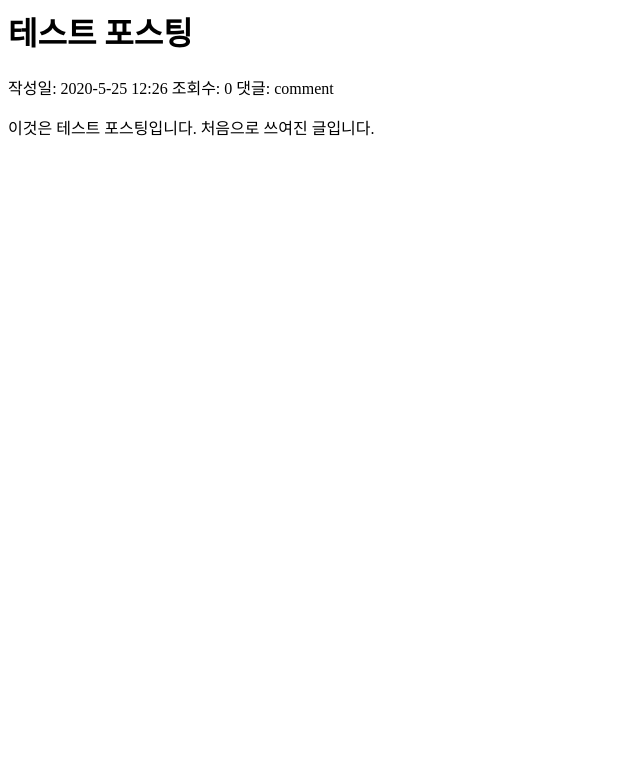
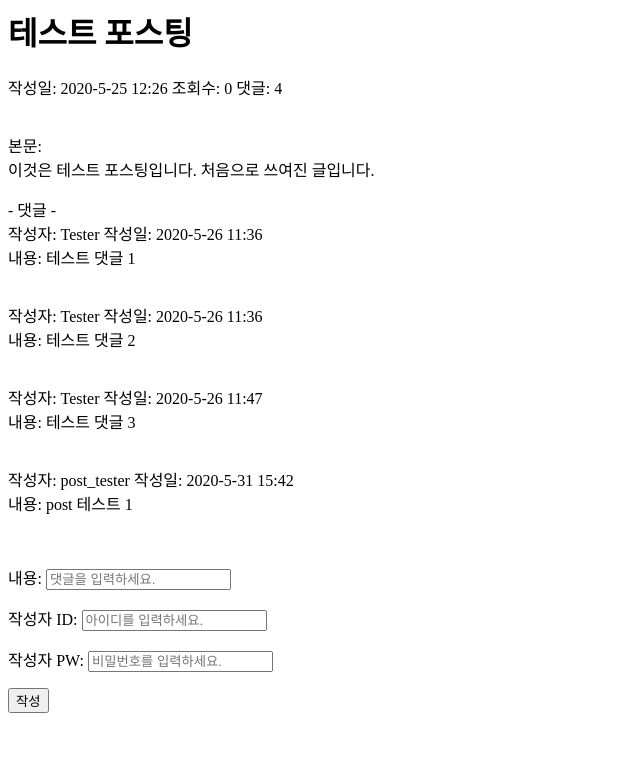
Before and after one commit to jsk0831/My_blog, a Django app: page /blog/1/ in a window 1280 px wide. Shown: the top 783 px of the page, without its empty margins (0-640 px from the left). Run offline with Django 3.2, Linux system fonts and the light colour scheme; data comes from the database, SQL or seed files in the repository; both versions use the stored data as it was after the commit.

Commit message:
add comment
- Change function-based view to class-based view
- Add post, get method to class-based view
- Add comment ID function to post method

```diff
--- a/my_blog/blog/admin.py
+++ b/my_blog/blog/admin.py
@@ -1,4 +1,6 @@
 from django.contrib import admin
-from .models import Post
+from .models import Post, Comment, User
 
-admin.site.register(Post)
+admin.site.register( Post )
+admin.site.register( Comment )
+admin.site.register( User )
--- /dev/null
+++ b/my_blog/blog/forms.py
@@ -0,0 +1,36 @@
+from django import forms
+from .models import Post, Comment, User
+
+class CommentForm( forms.Form ):
+	content = forms.CharField(
+	max_length = 5000,
+	label = '내용',
+	widget = forms.TextInput( attrs = {
+	'placeholder': '댓글을 입력하세요.'
+	} )
+	)
+
+	name = forms.CharField(
+	max_length = 20,
+	label = '작성자 ID',
+	widget = forms.TextInput( attrs = {
+	'placeholder': '아이디를 입력하세요.'
+	} )
+	)
+
+	pw = forms.CharField(
+	max_length = 20,
+	label = '작성자 PW',
+	widget = forms.PasswordInput( attrs = {
+	'placeholder': '비밀번호를 입력하세요.'
+	} )
+	)
+
+	def get_data( self ):
+		# form 데이터에 문제가 없으면
+		if self.is_valid():
+			content = self.cleaned_data[ 'content' ]
+			name = self.cleaned_data[ 'name' ]
+			pw = self.cleaned_data[ 'pw' ]
+			data = { 'content': content, 'name': name, 'pw': pw }
+			return data
--- a/my_blog/blog/models.py
+++ b/my_blog/blog/models.py
@@ -5,7 +5,7 @@ from django.utils import timezone
 class Post(models.Model):
 	title = models.CharField(max_length = 100)
 	content = models.TextField()
-	pub_date = models.DateField( auto_now = True )
+	pub_date = models.DateTimeField( auto_now_add = True )
 	category = models.CharField(max_length = 50)
 	views = models.IntegerField(default = 0)
 	comments = models.IntegerField(default = 0)
@@ -14,10 +14,27 @@ class Post(models.Model):
 		return self.title
 	def get_pub_date(self):
 		return "{}-{}-{} {}:{}".format( self.pub_date.year, self.pub_date.month, self.pub_date.day, self.pub_date.hour, self.pub_date.minute)
+	def plus_views(self):
+		self.views += 1
+	def update_comments( self, comments ):
+		self.comments = comments
+		self.save()
 
 
 class Comment(models.Model):
 	post = models.ForeignKey( Post, on_delete = models.CASCADE )
 	content = models.CharField( max_length = 5000 )
-	pub_date = models.DateField( auto_now = True )
-	author = models.CharField( max_length = 20 )
+	pub_date = models.DateTimeField( auto_now_add = True )
+	like = models.IntegerField( default = 0 )
+	user = models.ForeignKey( 'User', default = 1, on_delete = models.CASCADE )
+
+	def get_pub_date(self):
+		return "{}-{}-{} {}:{}".format( self.pub_date.year, self.pub_date.month, self.pub_date.day, self.pub_date.hour, self.pub_date.minute)
+	def plus_like(self):
+		self.like += 1
+		self.save()
+
+
+class User(models.Model):
+	name = models.CharField( max_length = 20 )
+	pw = models.CharField( max_length = 20 )
--- a/my_blog/blog/templates/blog/detail.html
+++ b/my_blog/blog/templates/blog/detail.html
@@ -10,8 +10,25 @@
 조회수: {{ post.views }}
 댓글: {{ post.comments }}
 <br>
+<br>
+<p>
+본문: <br>
+{{ post.content }} <br>
+</p>
 
-<p>{{ post.content }}</p>
+
+<p> - 댓글 - <br>
+{% for comment in comments %}
+작성자: {{ comment.user.name }} 작성일: {{ comment.get_pub_date }}<br>
+내용: {{ comment.content }}<br>
+</p><br>
+{% endfor %}
+
+<form action = '{% url 'blog:detail' post.id %}' method = 'post'>
+{% csrf_token %}
+{{ form.as_p }}
+<input type = 'submit' value = '작성'>
+</form>
 
 </body>
 
--- a/my_blog/blog/templates/blog/home.html
+++ b/my_blog/blog/templates/blog/home.html
@@ -14,6 +14,8 @@
 {% endfor %}
 
 </ul>
+<br>
+<br><br><br>
 
 </body>
 
--- a/my_blog/blog/urls.py
+++ b/my_blog/blog/urls.py
@@ -3,6 +3,6 @@ from . import views
 
 app_name = 'blog'
 urlpatterns = [
-	path("", views.HomeView.as_view(), name = "home"),
-	path("<int:pk>/", views.DetailView.as_view(), name = "detail"),
+	path("", views.Home.as_view(), name = "home"),
+	path("<int:pk>/", views.Detail.as_view(), name = "detail"),
 ]
--- a/my_blog/blog/views.py
+++ b/my_blog/blog/views.py
@@ -1,13 +1,50 @@
-from django.shortcuts import render
-from .models import Post
+from django.shortcuts import render, redirect
+from .models import Post, Comment, User
+from .forms import CommentForm
 from django.views import generic
 
-class HomeView(generic.ListView):
+
+class Home( generic.ListView ):
 	template_name = "blog/home.html"
 	context_object_name = "latest_post"
 	def get_queryset(self):
 		return Post.objects.order_by("-pub_date")[:10]
 
-class DetailView(generic.DetailView):
-	model = Post
-	template_name = 'blog/detail.html'
+
+class Detail( generic.DetailView ):
+	def post( self, request, pk ):
+		post = Post.objects.get( pk = pk )
+		comments = post.comment_set.all()
+
+		# form을 통해 받은 POST를 이곳에 저장
+		form = CommentForm( request.POST )
+		data = form.get_data()
+
+		# user 정보 확인
+		try:
+			user = User.objects.get( name = data[ 'name' ] )
+			# 입력한 pw가 일치하면
+			if user.pw == data[ 'pw' ]:
+				Comment.objects.create( content = data[ 'content' ], post_id = pk, user_id = user.id )
+				# Post의 댓글 수 추가
+				post.update_comments( len( Comment.objects.all() ) )
+			# pw가 일치하지 않으면
+			else:
+				return redirect( 'blog:detail', pk )
+
+		# user 정보 생성
+		except:
+			user = User( name = data[ 'name' ], pw = data[ 'pw' ] )
+			user.save()
+			# model에 댓글 추가
+			Comment.objects.create( content = data[ 'content' ], post_id = pk, user_id = user.id )
+			# Post의 댓글 수 추가
+			post.update_comments( len( Comment.objects.all() ) )
+
+		return redirect( 'blog:detail', pk )
+
+	def get( self, request, pk ):
+		post = Post.objects.get( pk = pk )
+		comments = post.comment_set.all()
+		form = CommentForm()
+		return render( request, 'blog/detail.html', { 'post': post, 'comments': comments, 'form': form } )
```
Also changed, not shown: my_blog/blog/migrations/0001_initial.py, my_blog/blog/migrations/0002_auto_20200521_0101.py (deleted), my_blog/blog/migrations/0002_auto_20200525_2317.py (added), my_blog/blog/migrations/0003_auto_20200522_2226.py (deleted), my_blog/blog/migrations/0004_auto_20200522_2342.py (deleted), my_blog/blog/migrations/0005_auto_20200522_2343.py (deleted), my_blog/blog/migrations/0006_auto_20200522_2345.py (deleted), my_blog/db.sqlite3, 1 other file.
